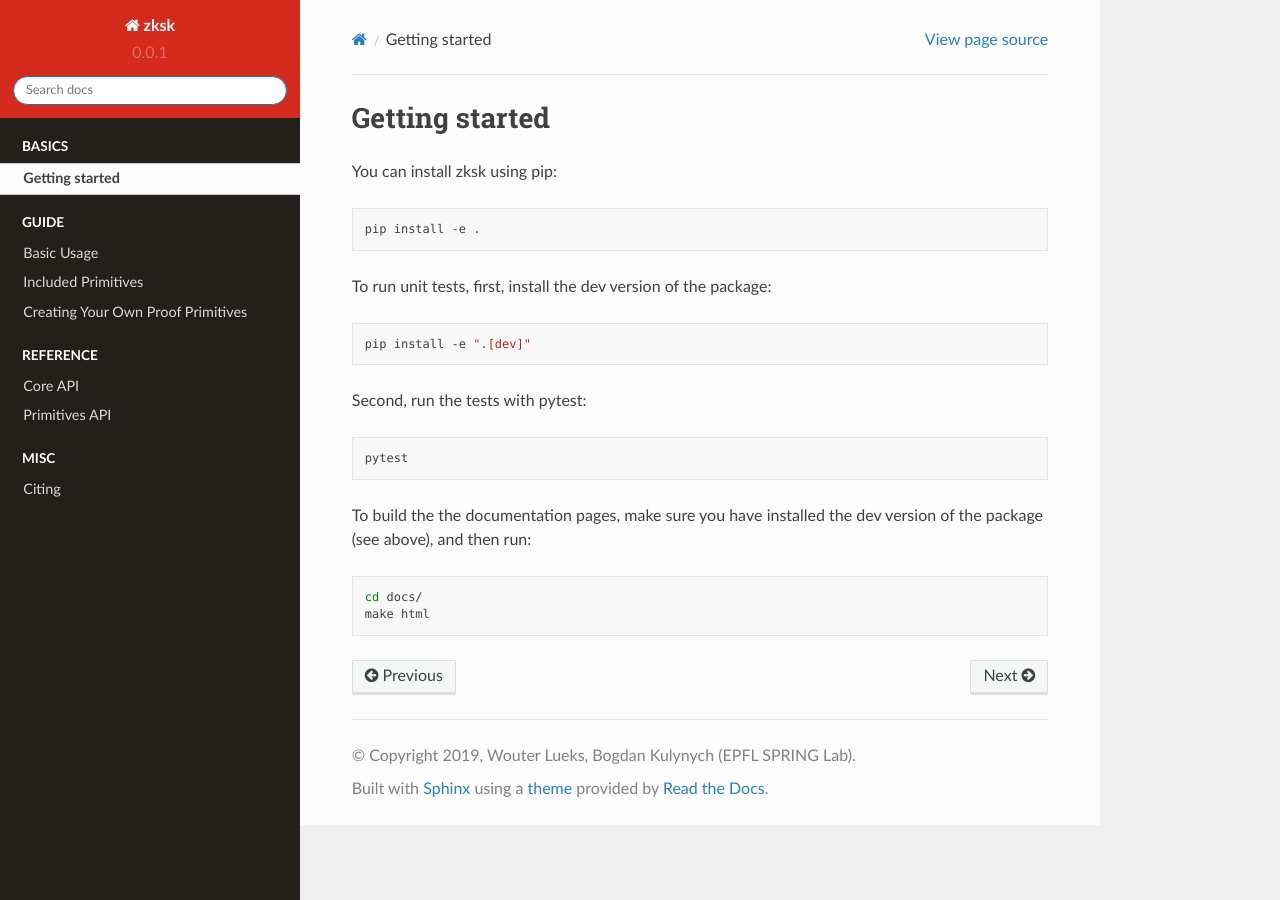
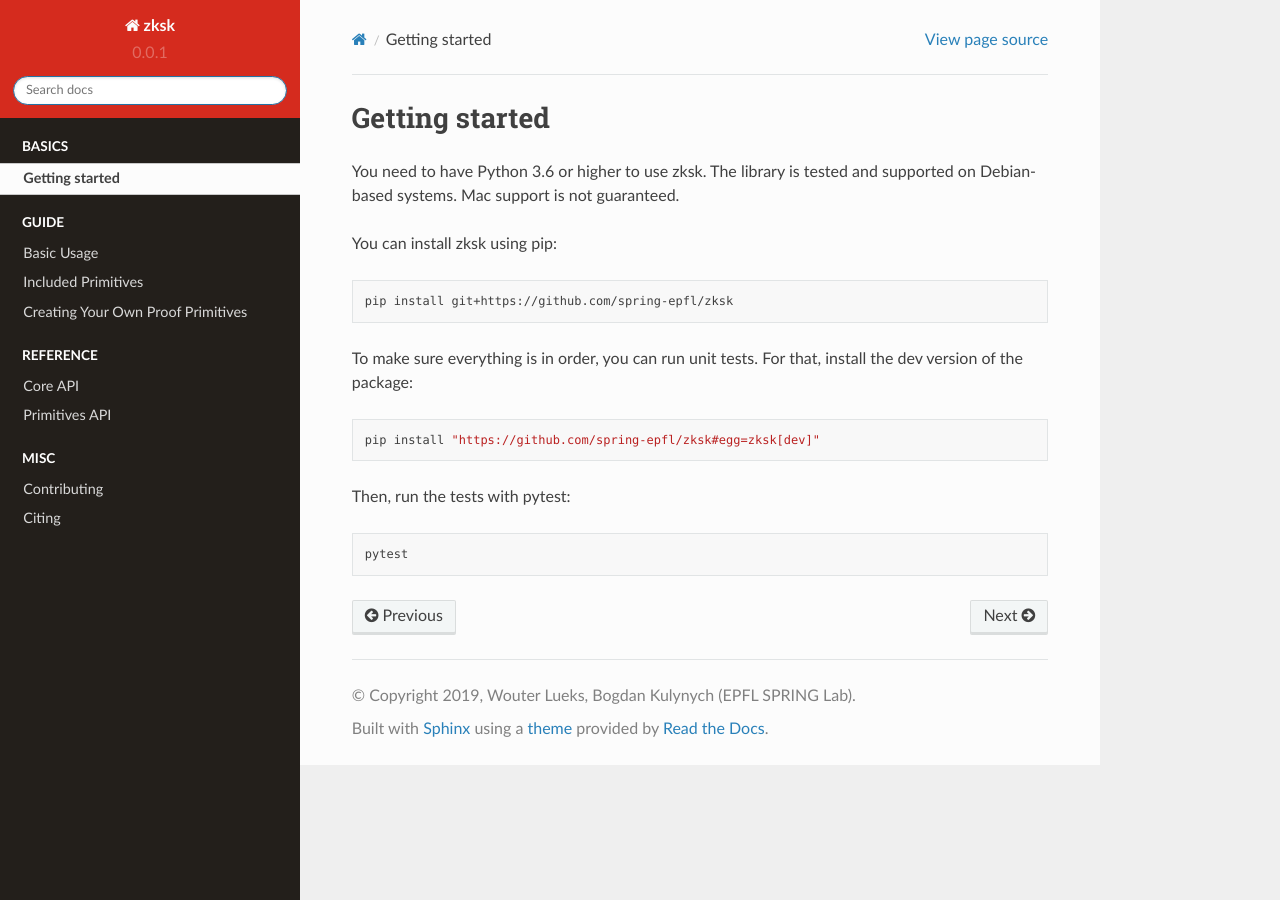
Before and after one commit to spring-epfl/zksk, a Sphinx documentation site: the page built from docs/quickstart.rst, in a window 1280 px wide. Built offline with Sphinx 7.4.7 and the Read the Docs theme 2.0.0, drawn with Linux system fonts in a browser that asks for light colours.

Commit message:
Add a small contributing guide [CI skip]

```diff
--- a/README.rst
+++ b/README.rst
@@ -85,9 +85,14 @@
 
 > **Warning.** Please don't use this software for anything mission-critical. It is designed for quick protyping of privacy-enhancing technologies, not production use.
 
-Check out the `documentation <https://zksk.readthedocs.io/>`_.
+--------------------------------------------------------------------------------------------
 
---------------------------------------------------------------------------------------------
+===========================
+Documentation and materials
+===========================
+
+* Check out the `documentation <https://zksk.readthedocs.io/>`_.
+* For additional high-level and theoretical details, see the `academic paper <https://https://arxiv.org/abs/1911.02459>`_.
 
 ===============
 Getting started
@@ -95,33 +100,35 @@
 
 .. start-getting-started-marker-do-not-remove
 
+You need to have Python 3.6 or higher to use zksk. The library is tested and supported on
+Debian-based systems. Mac support is not guaranteed.
+
 You can install zksk using pip:
 
 .. code-block:: bash
 
-   pip install -e .
+   pip install git+https://github.com/spring-epfl/zksk
 
-To run unit tests, first, install the dev version of the package:
+To make sure everything is in order, you can run unit tests. For that, install the dev version of
+the package:
 
 .. code-block:: bash
 
-   pip install -e ".[dev]"
+   pip install "https://github.com/spring-epfl/zksk#egg=zksk[dev]"
 
-Second, run the tests with pytest:
+Then, run the tests with pytest:
 
 .. code-block:: bash
 
    pytest
 
-To build the the documentation pages, make sure you have installed the dev version of the package
-(see above), and then run:
+.. end-getting-started-marker-do-not-remove
 
-.. code-block:: bash
+============
+Contributing
+============
 
-    cd docs/
-    make html
-
-.. end-getting-started-marker-do-not-remove
+See the `contributing document <CONTRIBUTING.rst>`_
 
 ======
 Citing
--- /dev/null
+++ b/docs/contributing.rst
@@ -0,0 +1,6 @@
+############
+Contributing
+############
+
+.. include::  ../CONTRIBUTING.rst
+   :start-after: start-content-do-not-remove
--- a/docs/index.rst
+++ b/docs/index.rst
@@ -35,6 +35,7 @@
    :maxdepth: 2
    :caption: Misc
 
+   ../contributing
    citing
 
 
```
Also changed, not shown: CONTRIBUTING.rst (added, +63 -0 lines).
